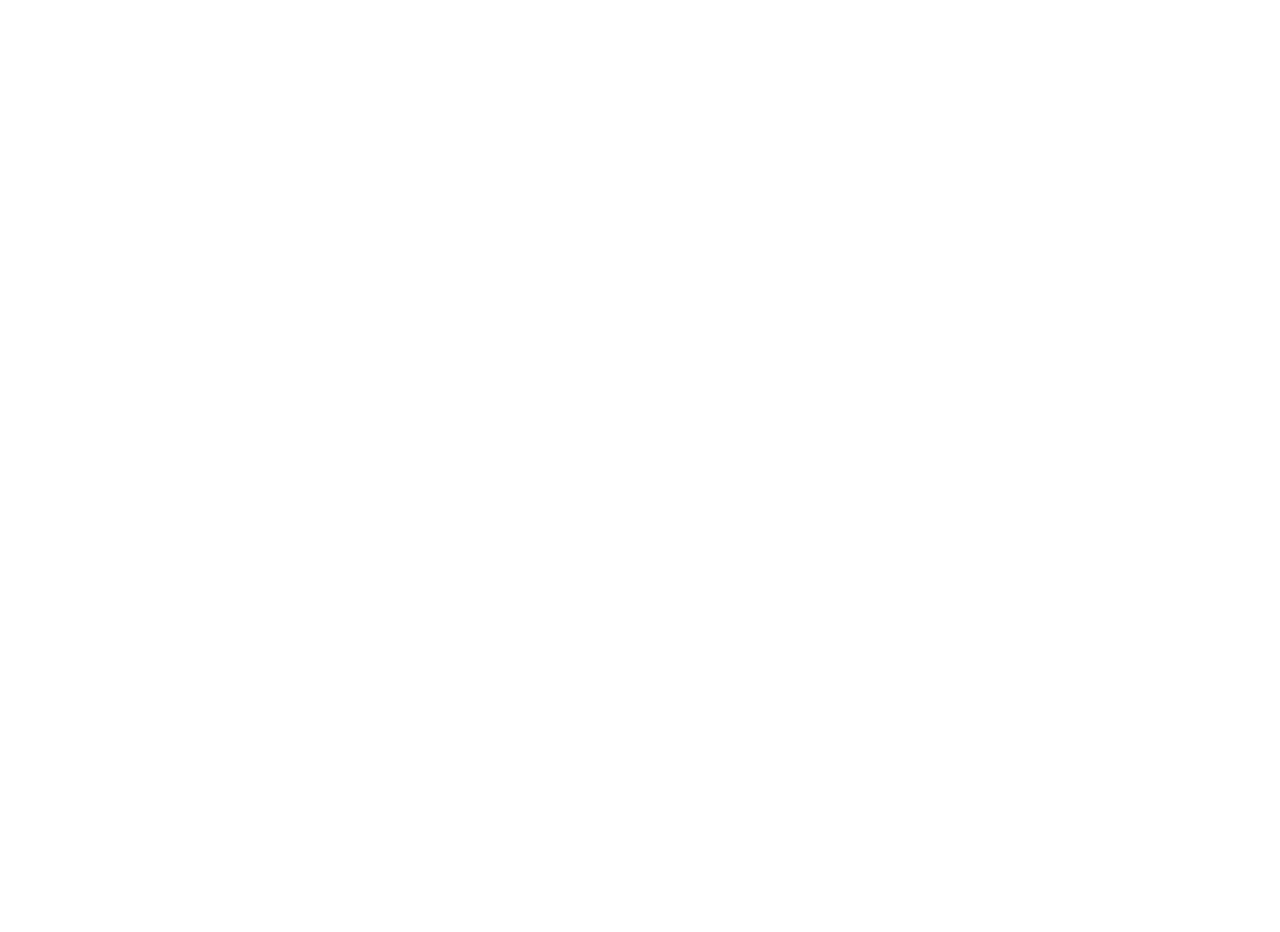
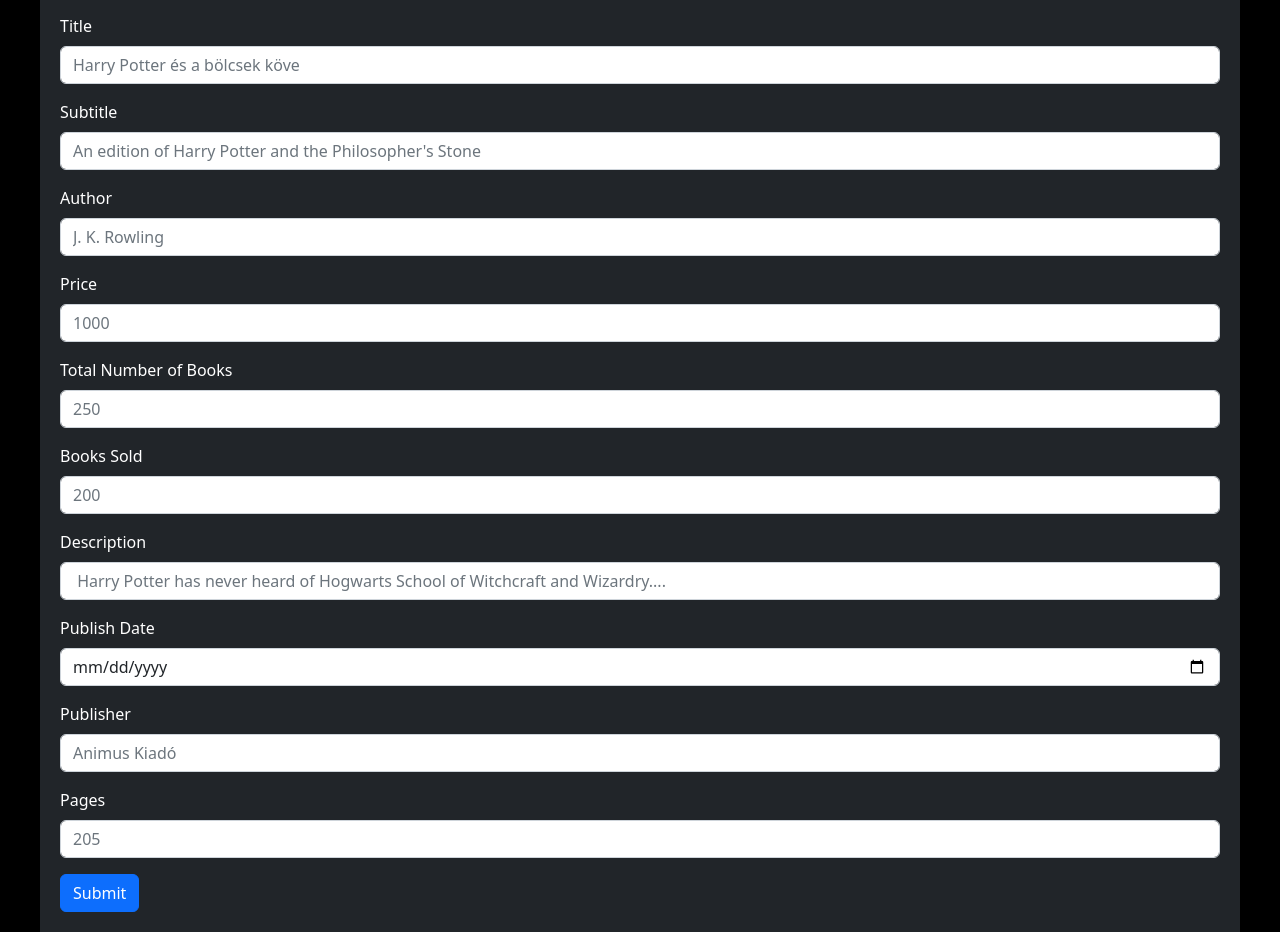
Before and after one commit to Ngaremaina/Kitabu, a React (Create React App) app: page /editbook/1 in a window 1280 px wide. Before the commit this address had no page. Shown: the part 242-1174 px from the top of the page. Before the commit the page ends 800 px from the top, so only its background shows below. Built offline with nearby package versions, Linux system fonts and the light colour scheme; data requests are answered from the project's data file.

Commit message:
Show Book Details

```diff
--- a/db.json
+++ b/db.json
@@ -262,34 +262,6 @@
       "description": "Patroclus, an awkward young prince, follows Achilles into war, little knowing that the years that follow will test everything they have learned, everything they hold dear. And that, before he is ready, he will be forced to surrender his friend to the hands of Fate. Set during the Trojan War.",
       "cover": "https://covers.openlibrary.org/b/id/9249299-L.jpg",
       "id": 16
-    },
-    {
-      "title": "ad",
-      "subtitle": "sa",
-      "author": "asd",
-      "published": "",
-      "publisher": "",
-      "price": "",
-      "quantity": "",
-      "sold": "",
-      "description": "",
-      "pages": "",
-      "cover": "https://covers.openlibrary.org/b/id/6829744-L.jpg",
-      "id": 17
-    },
-    {
-      "title": "",
-      "subtitle": "",
-      "author": "",
-      "published": "2023-04-27",
-      "publisher": "sad",
-      "price": "4",
-      "quantity": "55",
-      "sold": "45",
-      "description": "545",
-      "pages": "4",
-      "cover": "https://covers.openlibrary.org/b/id/6829744-L.jpg",
-      "id": 18
     }
   ]
 }
--- a/src/App.js
+++ b/src/App.js
@@ -5,9 +5,11 @@
 import BookList from './BookList';
 import NewBook from './NewBook';
 import BookDetail from './BookDetail';
+import EditBook from './EditBook';
 
 function App() {
   const [books, setBook] = useState([])
+  // window.location.reload(false);
 
   useEffect(() => {
     fetch("http://localhost:3000/books")
@@ -18,6 +20,10 @@
   const addBook = (newbook)=>{
     setBook([...books, newbook])
   }
+
+  // const editBook = (editbook)=>{
+  //   setBook([...books, editbook])
+  // }
 
   const searchBook = (search) => {
     const fetchResults = books.filter(book => book.title.toLowerCase().includes(search.toLowerCase()))
@@ -31,6 +37,7 @@
         <Route exact path='/' element={ <BookList books={books}/>}></Route>
         <Route path='/addbook' element={<NewBook addBook={addBook}/>}></Route>
         <Route path='/:id' element={<BookDetail />}></Route>
+        <Route path='/editbook/:id' element={<EditBook addBook={addBook}/>}></Route>
       </Routes>
 
     </div>
--- a/src/BookDetail.js
+++ b/src/BookDetail.js
@@ -1,5 +1,9 @@
 import React, { useState,useEffect } from "react";
+
 import { useParams } from "react-router-dom";
+import { Link } from "react-router-dom";
+import { Button } from "react-bootstrap";
+
 
 function BookDetail(){
     const [book, setBook] = useState("");
@@ -8,28 +12,61 @@
     console.log(params)
     const { id } = useParams()
 
-
-
     useEffect(() => {
         fetch(`http://localhost:3000/books/${id}`)
         .then(r => r.json())
         .then(data => {
-            console.log(data)
+            // console.log(data)
             setBook(data)})
     }, [id])
 
-    console.log(book)
+    function handleDelete(){
+        fetch(`http://localhost:3000/books/${id}`,{
+            method:"DELETE",
+            headers:{"Content-Type":"application/json"}
+        })
+        .then(res => res.json())
+        .then(data => setBook(data))
+    }
+
+    // console.log(book)
 
     return(
-        <div style={{backgroundColor:"black", color:"white"}}>
-            <p>
-                {title}
-            </p>
-            <p>
-                {description}
-            </p>
+        <div className="container-fluid text-white">
+
+            <div class="container">
+                <div class="row">
+                    <div class="col">
+                        <img class="img-fluid img-thumbnail" style={{maxHeight:"500px", maxWidth:"300px", float:"right",marginRight:"20px"}} src={cover}/>
+                    </div>
+                    <div class="col" style={{marginTop:"20px"}}>
+                        <p>{title}</p>
+                        <p>{subtitle}</p>
+                        <p>by {author}</p>
+                        <p>Kshs. {price}</p>
+                        <p>Available copies: {quantity - sold}</p>
+
+                    </div>
+
+                </div>
+            </div>
+            <div style={{margin:"50px"}}>
+            <small>Description</small>
+            <p>{description}</p>
+            <p>Publish Date: {published}</p>
+            <p>Publisher: {publisher}</p>
+            <p>{pages} pages </p>
+            <Button type="button" className="btn btn-primary mt-64" style={{width:"100%", marginBottom:"30px"}}>Buy Book</Button>
+
+
+            </div>
+
+            <Link className="btn btn-info" to={`/editbook/${id}`}>Edit Book</Link>
+            <button className = "btn btn-danger" style={{float: "right"}}onClick={handleDelete}>Delete Book</button>
+
 
         </div>
+
     )
 
 }
--- /dev/null
+++ b/src/EditBook.js
@@ -0,0 +1,129 @@
+import React, { useState } from "react";
+import { useParams,useNavigate } from "react-router-dom";
+
+
+function EditBook({addBook}){
+    const params= useParams()
+    console.log(params)
+    const { id } = useParams()
+    const navigate = useNavigate()
+
+    const [title, setTitle] = useState("")
+    const [subtitle, setSubtitle] = useState("")
+    const [author, setAuthor] = useState("")
+    const [published, setPublished] = useState("")
+    const [publisher, setPublisher] = useState("")
+    const [price, setPrice] = useState("")
+    const [quantity, setQuantity] = useState("")
+    const [sold, setSold] = useState("")
+    const [description, setDescription] = useState("")
+    const [cover, setCover] = useState("")
+    const [pages, setPages] = useState("")
+
+    function handleSubmit(e){
+        e.preventDefault()
+        const editbook = {
+            title:title,
+            subtitle:subtitle,
+            author:author,
+            published:published,
+            publisher:publisher,
+            price:price,
+            quantity:quantity,
+            sold:sold,
+            description:description,
+            pages:pages,
+            cover:cover
+        }
+        fetch(`http://localhost:3000/books/${id}`,{
+            method:"PATCH",
+            headers:{"Content-Type":"application/json"},
+            body:JSON.stringify(editbook)
+        })
+        .then(res => res.json())
+        .then(data => addBook(data))
+
+        setInputClear()
+
+        navigate('/');
+
+        // window.location.reload(false);
+
+    }
+
+    function setInputClear(){
+        setCover("")
+        setTitle("")
+        setSubtitle("")
+        setAuthor("")
+        setPrice("")
+        setQuantity("")
+        setSold("")
+        setPages("")
+        setPublisher("")
+        setPublished("")
+        setDescription("")
+
+    }
+    return(
+        <form className="bg-dark text-white" onSubmit={handleSubmit} id="addBook">
+            <p className="text-center mb-3" style={{fontSize:"25px"}}>Edit Book</p>
+            <div className="mb-3">
+                <label for="cover" className="form-label">Cover</label>
+                <input type="text" className="form-control" id="cover" value = {cover} placeholder="http://image.jpg" onChange={e => setCover(e.target.value)}/>
+            </div>
+            <div className="mb-3">
+                <label for="title" className="form-label">Title</label>
+                <input type="text" className="form-control" id="title" value={title} placeholder="Harry Potter és a bölcsek köve" onChange={e => setTitle(e.target.value)}/>
+
+            </div>
+            <div className="mb-3">
+                <label for="subtitle" className="form-label">Subtitle</label>
+                <input type="text" className="form-control" id="subtitle" value={subtitle} placeholder="An edition of Harry Potter and the Philosopher's Stone" onChange={e => setSubtitle(e.target.value)}/>
+
+            </div>
+            <div className="mb-3">
+                <label for="author" className="form-label">Author</label>
+                <input type="text" className="form-control" id="author" value={author} placeholder="J. K. Rowling" onChange={e => setAuthor(e.target.value)}/>
+
+            </div>
+            <div className="mb-3">
+                <label for="price" className="form-label">Price</label>
+                <input type="number" className="form-control" id="price" value={price} placeholder="1000" onChange={e => setPrice(e.target.value)}/>
+
+            </div>
+            <div className="mb-3">
+                <label for="quantity" className="form-label">Total Number of Books</label>
+                <input type="number" className="form-control" id="quantity" value={quantity} placeholder="250" onChange={e => setQuantity(e.target.value)}/>
+
+            </div>
+            <div className="mb-3">
+                <label for="sold" className="form-label">Books Sold</label>
+                <input type="number" className="form-control" id="sold" value={sold} placeholder="200" onChange={e => setSold(e.target.value)}/>
+            </div>
+            <div className="mb-3">
+                <label for="description" className="form-label">Description</label>
+                <input type="text" className="form-control" id="description" value={description} placeholder=" Harry Potter has never heard of Hogwarts School of Witchcraft and Wizardry...." onChange={e => setDescription(e.target.value)}/>
+            </div>
+
+            <div className="mb-3">
+                <label for="published" className="form-label">Publish Date</label>
+                <input type="date" className="form-control" id="published" value={published} onChange={e => setPublished(e.target.value)}/>
+            </div>
+            <div className="mb-3">
+                <label for="publisher" className="form-label">Publisher</label>
+                <input type="text" className="form-control" id="publisher" value={publisher} placeholder="Animus Kiadó" onChange={e => setPublisher(e.target.value)}/>
+
+            </div>
+            <div className="mb-3">
+                <label for="pages" className="form-label">Pages</label>
+                <input type="number" className="form-control" id="pages" value={pages} placeholder="205" onChange={e => setPages(e.target.value)}/>
+
+            </div>
+            <button type="submit" className="btn btn-primary">Submit</button>
+        </form>
+    )
+
+}
+
+export default EditBook
```
